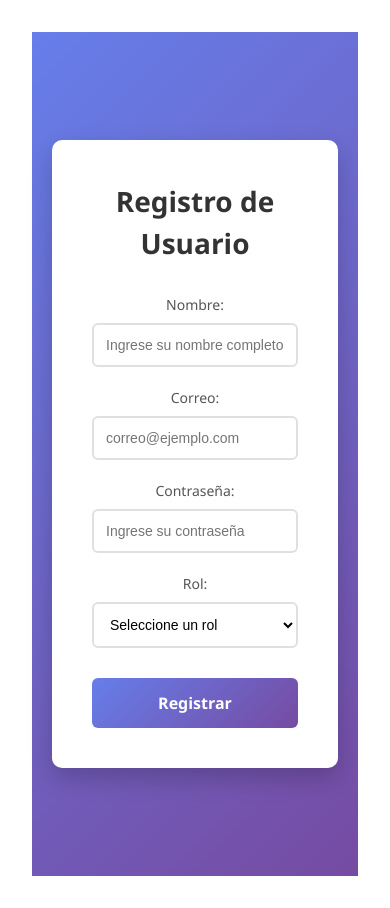
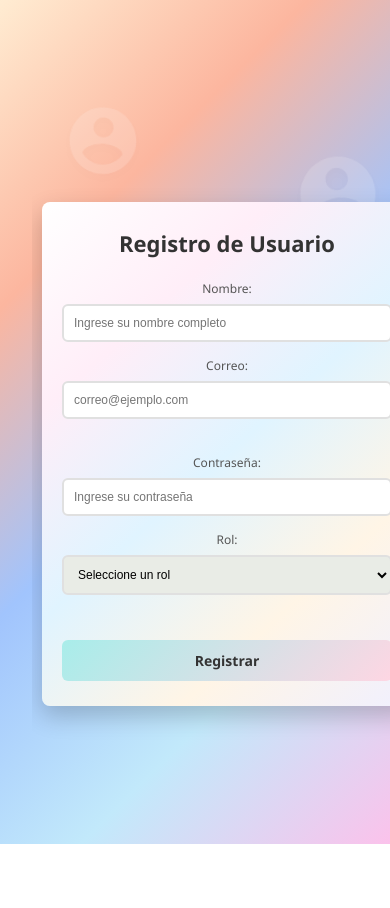
Before and after one commit to Programacion-III-2026/Frontend, a Vue app: page / in a window 390 px wide. After the commit the page ends 844 px from the top, so only its background shows below. Built offline with nearby package versions, Linux system fonts and the light colour scheme.

Commit message:
Diseño de registro finalizado y bordes corregidos

```diff
--- a/index.html
+++ b/index.html
@@ -9,5 +9,7 @@
   <body>
     <div id="app"></div>
     <script type="module" src="/src/main.js"></script>
+
+
   </body>
 </html>
--- a/src/App.vue
+++ b/src/App.vue
@@ -13,7 +13,20 @@ import Registrar from './components/registrar.vue'
   box-sizing: border-box;
 }
 
-body {
+body, html {
+  margin: 0;
+  padding: 0;
+  width: 100%;
+  height: 100%;
+  overflow-x: hidden;
   font-family: 'Segoe UI', Tahoma, Geneva, Verdana, sans-serif;
+  background-attachment: fixed;
+  background: linear-gradient(135deg, #ffecd2 0%, #fcb69f 25%, #a1c4fd 50%, #c2e9fb 75%, #fbc2eb 100%);
+
+}
+
+#app {
+  width: 100%;
+  min-height: 100vh;
 }
 </style>
--- a/src/components/registrar.vue
+++ b/src/components/registrar.vue
@@ -1,8 +1,41 @@
 <template>
   <div class="registro-container">
+    <!-- Decorative user icons in background -->
+    <div class="user-icon user-icon-1">
+      <svg xmlns="http://www.w3.org/2000/svg" viewBox="0 0 24 24" fill="currentColor">
+        <path d="M12 2C6.48 2 2 6.48 2 12s4.48 10 10 10 10-4.48 10-10S17.52 2 12 2zm0 3c1.66 0 3 1.34 3 3s-1.34 3-3 3-3-1.34-3-3 1.34-3 3-3zm0 14.2c-2.5 0-4.71-1.28-6-3.22.03-1.99 4-3.08 6-3.08 1.99 0 5.97 1.09 6 3.08-1.29 1.94-3.5 3.22-6 3.22z"/>
+      </svg>
+    </div>
+    <div class="user-icon user-icon-2">
+      <svg xmlns="http://www.w3.org/2000/svg" viewBox="0 0 24 24" fill="currentColor">
+        <path d="M12 2C6.48 2 2 6.48 2 12s4.48 10 10 10 10-4.48 10-10S17.52 2 12 2zm0 3c1.66 0 3 1.34 3 3s-1.34 3-3 3-3-1.34-3-3 1.34-3 3-3zm0 14.2c-2.5 0-4.71-1.28-6-3.22.03-1.99 4-3.08 6-3.08 1.99 0 5.97 1.09 6 3.08-1.29 1.94-3.5 3.22-6 3.22z"/>
+      </svg>
+    </div>
+    <div class="user-icon user-icon-3">
+      <svg xmlns="http://www.w3.org/2000/svg" viewBox="0 0 24 24" fill="currentColor">
+        <path d="M12 2C6.48 2 2 6.48 2 12s4.48 10 10 10 10-4.48 10-10S17.52 2 12 2zm0 3c1.66 0 3 1.34 3 3s-1.34 3-3 3-3-1.34-3-3 1.34-3 3-3zm0 14.2c-2.5 0-4.71-1.28-6-3.22.03-1.99 4-3.08 6-3.08 1.99 0 5.97 1.09 6 3.08-1.29 1.94-3.5 3.22-6 3.22z"/>
+      </svg>
+    </div>
+    <div class="user-icon user-icon-4">
+      <svg xmlns="http://www.w3.org/2000/svg" viewBox="0 0 24 24" fill="currentColor">
+        <path d="M12 2C6.48 2 2 6.48 2 12s4.48 10 10 10 10-4.48 10-10S17.52 2 12 2zm0 3c1.66 0 3 1.34 3 3s-1.34 3-3 3-3-1.34-3-3 1.34-3 3-3zm0 14.2c-2.5 0-4.71-1.28-6-3.22.03-1.99 4-3.08 6-3.08 1.99 0 5.97 1.09 6 3.08-1.29 1.94-3.5 3.22-6 3.22z"/>
+      </svg>
+    </div>
+    <div class="user-icon user-icon-5">
+      <svg xmlns="http://www.w3.org/2000/svg" viewBox="0 0 24 24" fill="currentColor">
+        <path d="M12 2C6.48 2 2 6.48 2 12s4.48 10 10 10 10-4.48 10-10S17.52 2 12 2zm0 3c1.66 0 3 1.34 3 3s-1.34 3-3 3-3-1.34-3-3 1.34-3 3-3zm0 14.2c-2.5 0-4.71-1.28-6-3.22.03-1.99 4-3.08 6-3.08 1.99 0 5.97 1.09 6 3.08-1.29 1.94-3.5 3.22-6 3.22z"/>
+      </svg>
+    </div>
+    <div class="user-icon user-icon-6">
+      <svg xmlns="http://www.w3.org/2000/svg" viewBox="0 0 24 24" fill="currentColor">
+        <path d="M12 2C6.48 2 2 6.48 2 12s4.48 10 10 10 10-4.48 10-10S17.52 2 12 2zm0 3c1.66 0 3 1.34 3 3s-1.34 3-3 3-3-1.34-3-3 1.34-3 3-3zm0 14.2c-2.5 0-4.71-1.28-6-3.22.03-1.99 4-3.08 6-3.08 1.99 0 5.97 1.09 6 3.08-1.29 1.94-3.5 3.22-6 3.22z"/>
+      </svg>
+    </div>
+
     <div class="registro-card">
       <h2>Registro de Usuario</h2>
       <form @submit.prevent="registrarUsuario">
+        <div class="form-row">
           <div class="form-group">
             <label for="nombre">Nombre:</label>
             <input
@@ -24,7 +57,9 @@
               placeholder="correo@ejemplo.com"
             />
           </div>
+        </div>
 
+        <div class="form-row">
           <div class="form-group">
             <label for="contraseña">Contraseña:</label>
             <input
@@ -48,6 +83,7 @@
               <option value="admin">Admin</option>
               <option value="superadmin">Cliente</option>
             </select>
+          </div>
         </div>
 
         <button type="submit" class="btn-submit">Registrar</button>
@@ -112,24 +148,116 @@ export default {
   }
 }
 </script>
+<style>
+  body, html {
+    margin: 0;
+    padding: 0;
+  }
+</style>
 
 <style scoped>
+
 .registro-container {
+  position: relative;
   display: flex;
   justify-content: center;
   align-items: center;
   min-height: 100vh;
-  background: linear-gradient(135deg, #667eea 0%, #764ba2 100%);
+  width: 100vw;
+  background: linear-gradient(135deg, #ffecd2 0%, #fcb69f 25%, #a1c4fd 50%, #c2e9fb 75%, #fbc2eb 100%);
+  background-attachment: fixed;
+  margin: 0%;
   padding: 20px;
+  box-sizing: border-box;
+  overflow: hidden;
+}
+
+/* User Icons Decoration */
+.user-icon {
+  position: absolute;
+  opacity: 0.15;
+  color: #ffffff;
+  animation: float 6s ease-in-out infinite;
+}
+
+.user-icon svg {
+  width: 100%;
+  height: 100%;
+  filter: drop-shadow(0 4px 6px rgba(0, 0, 0, 0.1));
+}
+
+.user-icon-1 {
+  width: 80px;
+  height: 80px;
+  top: 10%;
+  left: 8%;
+  animation-delay: 0s;
+}
+
+.user-icon-2 {
+  width: 100px;
+  height: 100px;
+  top: 70%;
+  left: 12%;
+  animation-delay: 1s;
+}
+
+.user-icon-3 {
+  width: 90px;
+  height: 90px;
+  top: 15%;
+  right: 10%;
+  animation-delay: 2s;
+}
+
+.user-icon-4 {
+  width: 70px;
+  height: 70px;
+  top: 65%;
+  right: 15%;
+  animation-delay: 3s;
+}
+
+.user-icon-5 {
+  width: 85px;
+  height: 85px;
+  top: 40%;
+  left: 5%;
+  animation-delay: 4s;
+}
+
+.user-icon-6 {
+  width: 95px;
+  height: 95px;
+  top: 45%;
+  right: 8%;
+  animation-delay: 5s;
+}
+
+@keyframes float {
+  0%, 100% {
+    transform: translateY(0px) rotate(0deg);
+  }
+  25% {
+    transform: translateY(-15px) rotate(5deg);
+  }
+  50% {
+    transform: translateY(-10px) rotate(-5deg);
+  }
+  75% {
+    transform: translateY(-20px) rotate(3deg);
+  }
 }
 
 .registro-card {
-  background: white;
+  position: relative;
+  z-index: 10;
+  background: linear-gradient(138deg, #ffffff 0%, #ffeef8 25%, #e0f4ff 50%, #fff5e6 75%, #f0f0ff 100%);
   padding: 40px;
   border-radius: 10px;
   box-shadow: 0 10px 25px rgba(0, 0, 0, 0.2);
   width: 100%;
-  max-width: 450px;
+  max-width: 900px;
 }
 
 h2 {
@@ -139,8 +267,14 @@ h2 {
   font-size: 28px;
 }
 
+.form-row {
+  display: flex;
+  gap: 20px;
+  margin-bottom: 20px;
+}
+
 .form-group {
-  margin-bottom: 20px;
+  flex: 1;
 }
 
 label {
@@ -165,19 +299,19 @@ select {
 input:focus,
 select:focus {
   outline: none;
-  border-color: #667eea;
+  border-color: #a8edea;
 }
 
 select {
   cursor: pointer;
-  background-color: white;
+  background-color: rgb(233, 236, 230);
 }
 
 .btn-submit {
   width: 100%;
   padding: 14px;
-  background: linear-gradient(135deg, #667eea 0%, #764ba2 100%);
-  color: white;
+  background: linear-gradient(135deg, #a8edea 0%, #fed6e3 100%);
+  color: #333;
   border: none;
   border-radius: 6px;
   font-size: 16px;
@@ -189,7 +323,7 @@ select {
 
 .btn-submit:hover {
   transform: translateY(-2px);
-  box-shadow: 0 5px 15px rgba(102, 126, 234, 0.4);
+  box-shadow: 0 5px 15px rgba(168, 237, 234, 0.5);
 }
 
 .btn-submit:active {
@@ -212,4 +346,149 @@ select {
   color: #721c24;
   border: 1px solid #f5c6cb;
 }
+
+/* Responsive Design */
+@media (max-width: 1024px) {
+  .registro-card {
+    max-width: 700px;
+    padding: 35px;
+  }
+
+  .form-row {
+    gap: 15px;
+  }
+}
+
+@media (max-width: 768px) {
+  .registro-container {
+    padding: 15px;
+    min-height: 100vh;
+  }
+
+  .registro-card {
+    padding: 30px 25px;
+    max-width: 100%;
+  }
+
+  h2 {
+    font-size: 24px;
+    margin-bottom: 25px;
+  }
+
+  .form-row {
+    flex-direction: column;
+    gap: 0;
+  }
+
+  .form-group {
+    margin-bottom: 18px;
+    width: 100%;
+  }
+
+  label {
+    font-size: 13px;
+  }
+
+  input,
+  select {
+    padding: 10px;
+    font-size: 13px;
+    width: 100%;
+  }
+
+  .btn-submit {
+    padding: 12px;
+    font-size: 15px;
+    width: 100%;
+  }
+}
+
+@media (max-width: 480px) {
+  .registro-container {
+    padding: 10px;
+  }
+
+  .registro-card {
+    padding: 25px 20px;
+    border-radius: 8px;
+  }
+
+  h2 {
+    font-size: 22px;
+    margin-bottom: 20px;
+  }
+
+  label {
+    font-size: 12px;
+    margin-bottom: 6px;
+  }
+
+  input,
+  select {
+    padding: 10px;
+    font-size: 12px;
+  }
+
+  .btn-submit {
+    padding: 11px;
+    font-size: 14px;
+  }
+
+  .form-group {
+    margin-bottom: 15px;
+  }
+
+  .mensaje {
+    padding: 10px;
+    font-size: 13px;
+    margin-top: 15px;
+  }
+}
+
+@media (max-width: 360px) {
+  .registro-card {
+    padding: 20px 15px;
+  }
+
+  h2 {
+    font-size: 20px;
+  }
+
+  input,
+  select {
+    padding: 9px;
+    font-size: 11px;
+  }
+
+  .btn-submit {
+    padding: 10px;
+    font-size: 13px;
+  }
+
+  .form-group {
+    margin-bottom: 12px;
+  }
+}
+
+/* Orientación horizontal en móviles */
+@media (max-height: 600px) and (orientation: landscape) {
+  .registro-container {
+    min-height: auto;
+    padding: 15px 20px;
+  }
+
+  .registro-card {
+    margin: 15px auto;
+    padding: 20px;
+  }
+
+  h2 {
+    font-size: 20px;
+    margin-bottom: 15px;
+  }
+
+  .form-group {
+    margin-bottom: 12px;
+  }
+}
 </style>
--- a/src/style.css
+++ b/src/style.css
@@ -24,10 +24,11 @@ a:hover {
 
 body {
   margin: 0;
-  display: flex;
-  place-items: center;
+  padding: 0;
   min-width: 320px;
   min-height: 100vh;
+  width: 100%;
+  overflow-x: hidden;
 }
 
 h1 {
```
Lines whose indentation alone changed are shown as unchanged.
